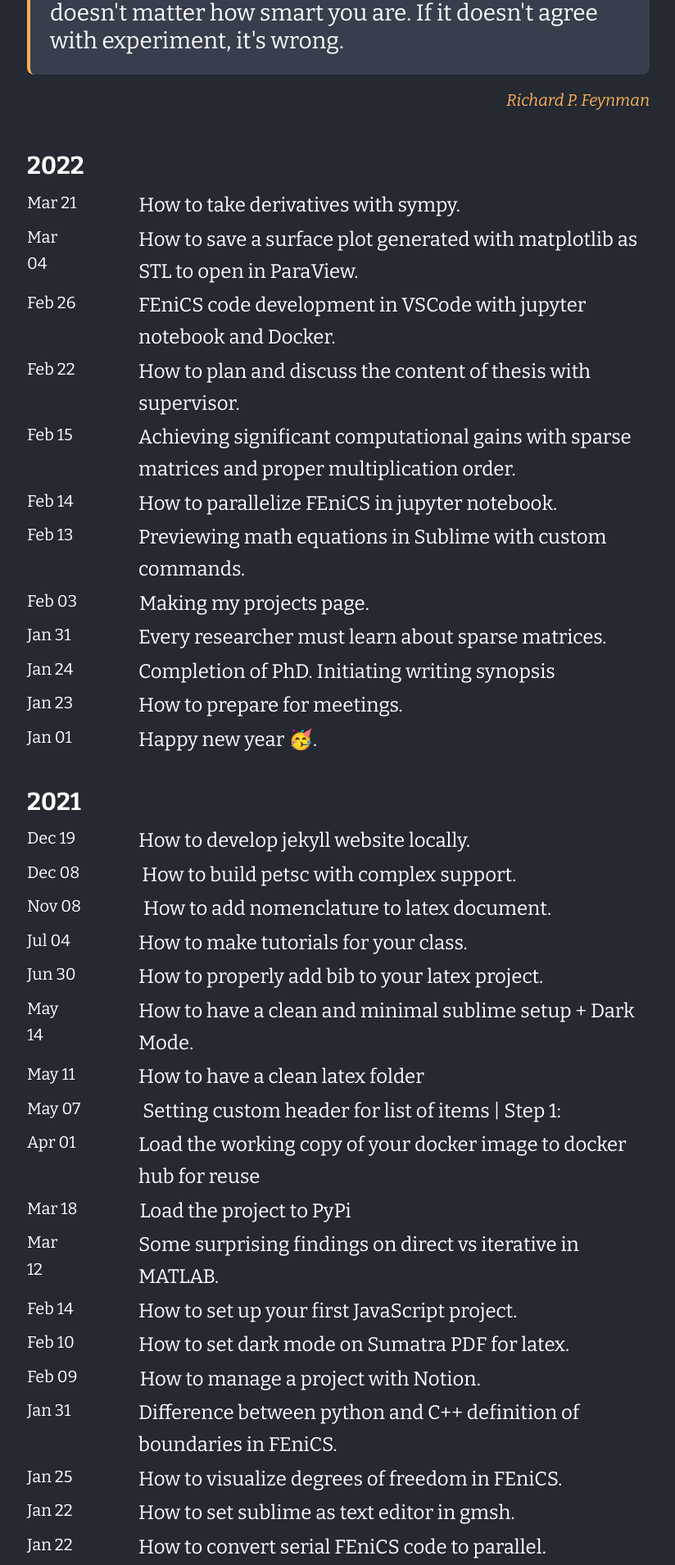
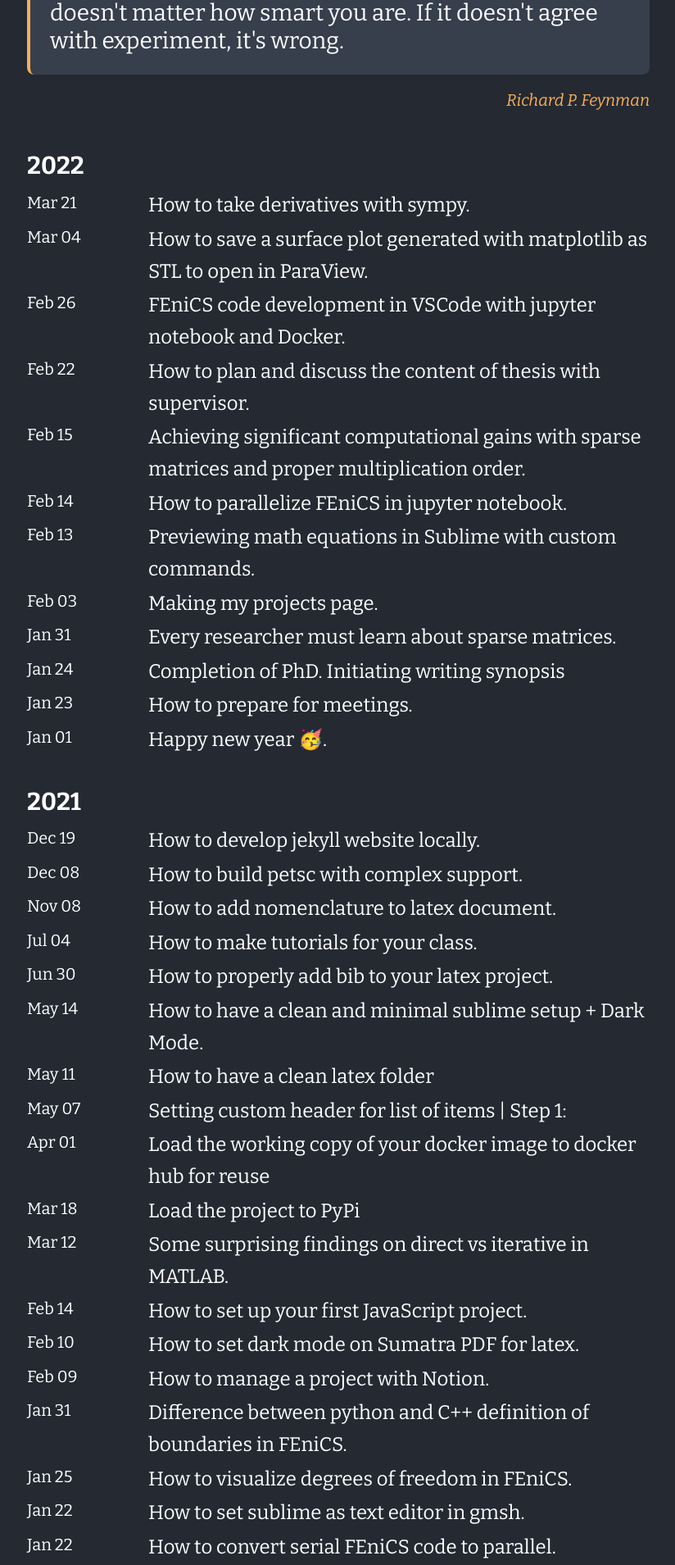
Before and after one commit to iitrabhi/iitrabhi.github.io, a Jekyll site: the page built from index.markdown, in a window 1280 px wide. Shown: the part 802-2711 px from the top of the page at 82% size, without its empty margins (227-1051 px from the left). Built offline with Jekyll 4.4.1, drawn with Linux system fonts in a browser that asks for light colours.

Commit message:
Update _layout.scss

```diff
--- a/_sass/moving/_layout.scss
+++ b/_sass/moving/_layout.scss
@@ -78,7 +78,7 @@
 
 .post-meta {
     display: inline-block;
-    min-width: 60px;
+    min-width: 72px;
 
     @media (max-width: 500px) {
         @include relative-font-size(0.8);
```
